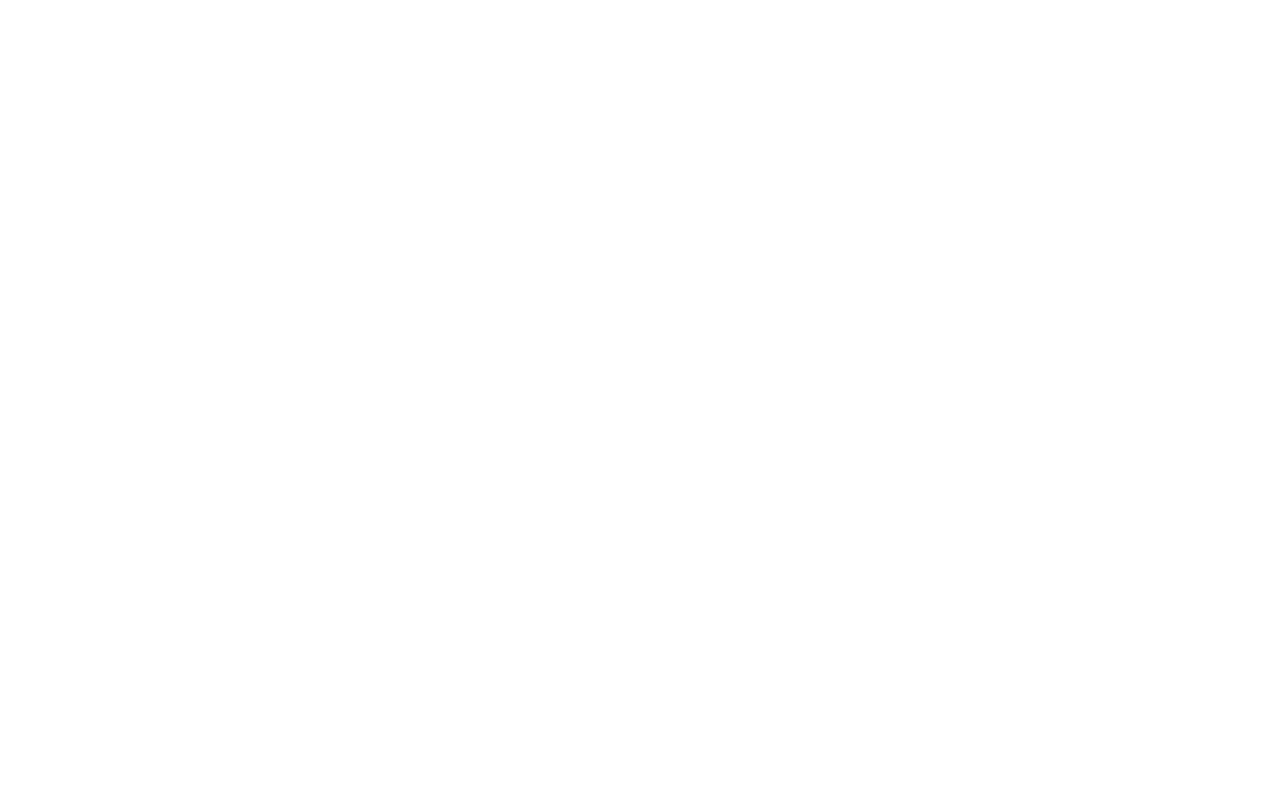
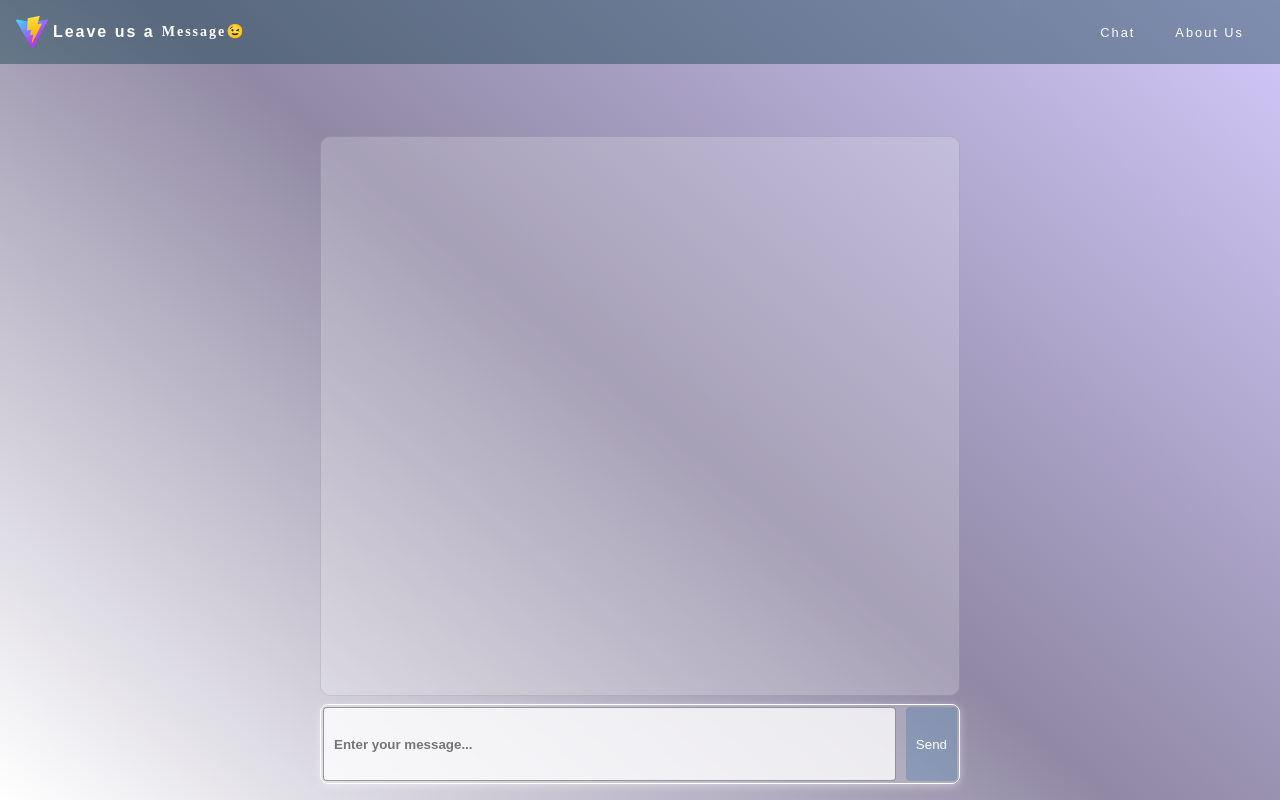
Before and after one commit to Godswill9/web, a React (Vite) app: page / in a window 1280 px wide. Before the commit this address had no page. Built offline with nearby package versions, Linux system fonts and the light colour scheme; no server answers.

Commit message:
fixed route

```diff
--- a/src/App.jsx
+++ b/src/App.jsx
@@ -12,6 +12,7 @@
     <div>
     <BrowserRouter>
      <Routes>
+     <Route path={"/"} element={<ChatPage/>}></Route>
      <Route path={"/signup"} element={<Signup/>}></Route>
      <Route path={"/verification"} element={<Verification/>}></Route>
      <Route path={"/login"} element={<Login/>}></Route>
```
